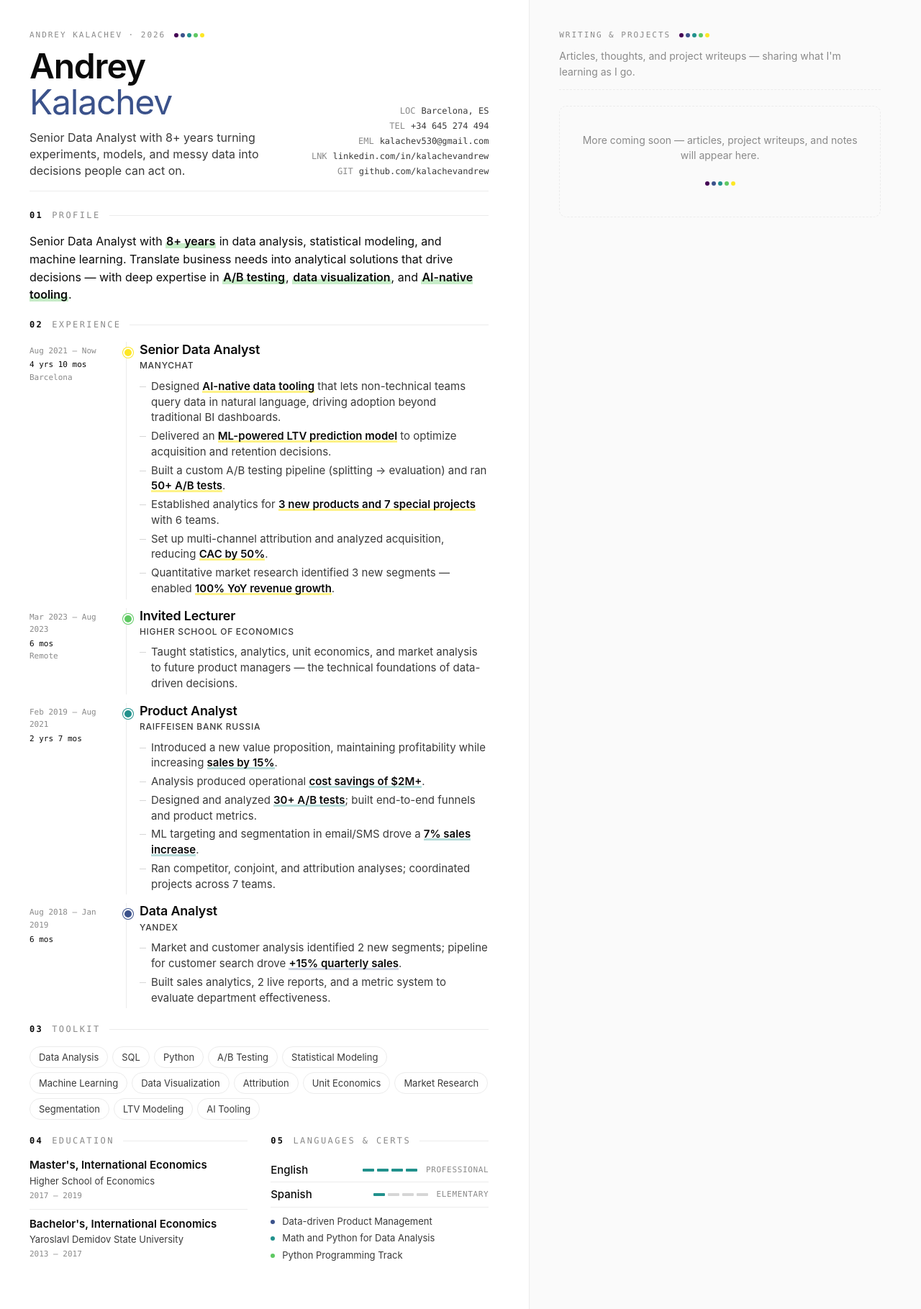
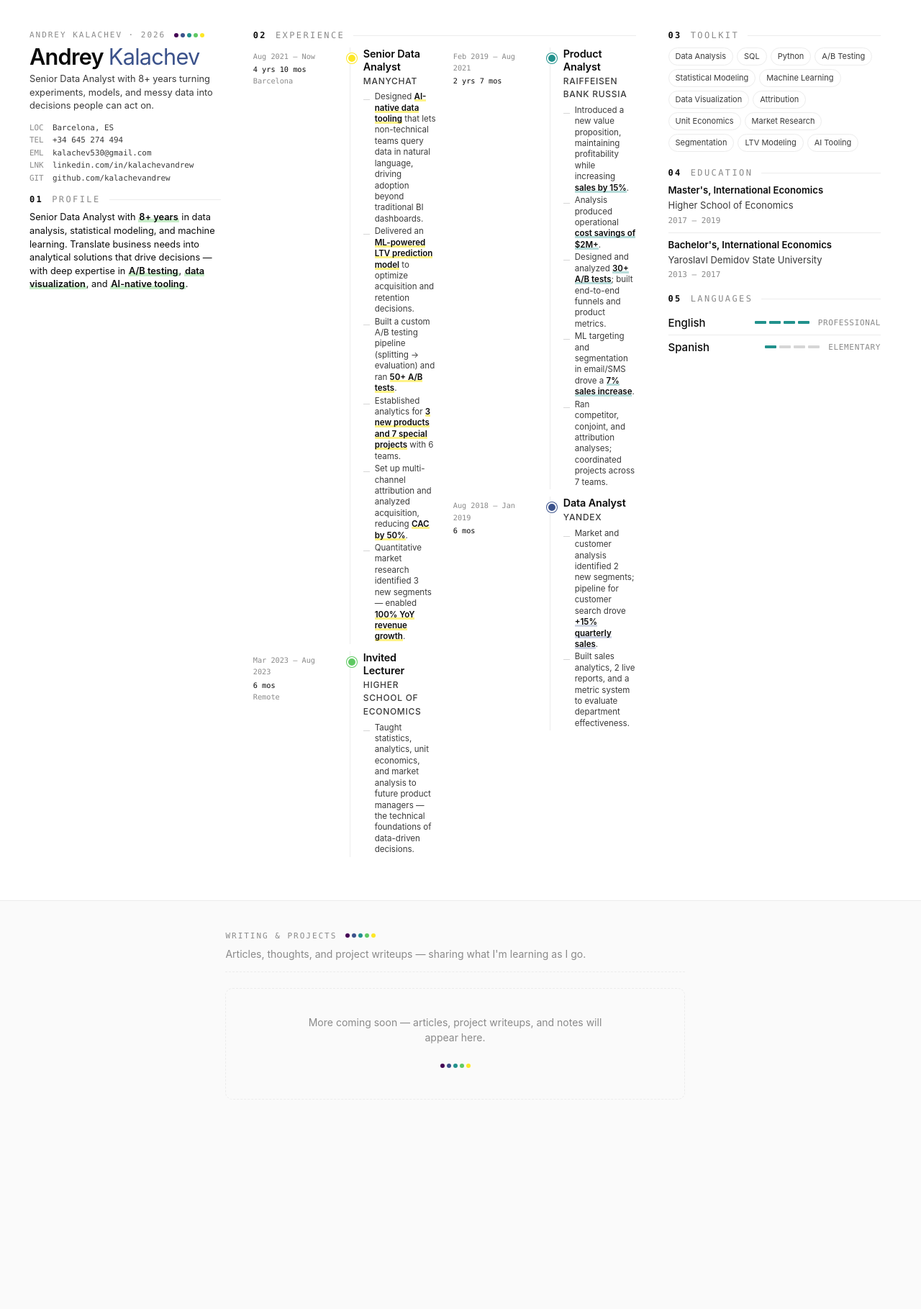
Before and after one commit to kalachevandrew/curriculum_vitae, a Jekyll site: the page built from index.html, in a window 1280 px wide. Shown: the whole page at 72% size. Built offline with Jekyll 4.4.1, drawn with Linux system fonts in a browser that asks for light colours.

Commit message:
update layout

```diff
--- a/assets/css/style.css
+++ b/assets/css/style.css
@@ -84,13 +84,13 @@ a { color: inherit; }
 
 .layout {
   display: grid;
-  grid-template-columns: minmax(0, 1.35fr) minmax(0, 1fr);
+  grid-template-rows: auto minmax(0, 1fr);   /* CV sizes to its content (never scrolls); blog fills the rest */
   height: 100dvh;
   width: 100%;
 }
 
 .cv-pane {
-  overflow-y: auto;
+  overflow: auto;
   padding: var(--pad-y) var(--pad-x);
   background: var(--bg);
   scrollbar-gutter: stable;
@@ -102,12 +102,86 @@ a { color: inherit; }
   margin-right: auto;
 }
 
+/* In the top/bottom split, the CV spans the full pane width so its columns
+   can sit side by side — lift the narrow centered cap. */
+.body-split .cv-pane > * {
+  max-width: none;
+  margin-left: 0;
+  margin-right: 0;
+}
+
 .writing-pane {
   overflow-y: auto;
   background: var(--bg-soft);
-  border-left: 1px solid var(--rule);
+  border-top: 1px solid var(--rule);
   scrollbar-gutter: stable;
 }
+
+/* ---------- CV HORIZONTAL COLUMNS (top half) ---------- */
+.cv-columns {
+  display: grid;
+  grid-template-columns: 0.9fr 1.8fr 1fr;   /* col 2 = Experience, widest (holds 2 job sub-columns) */
+  gap: clamp(20px, 3.5vw, 64px);            /* distance between columns adjusts with window width */
+  align-items: start;
+}
+
+.cv-col { min-width: 0; }
+
+.cv-col .section + .section { margin-top: 12px; }
+
+.cv-col .two-col { grid-template-columns: 1fr; gap: 16px; }
+
+/* Header lives in column 1 with Profile — stack it vertically and merge the
+   two into one block (no divider rule, contact meta left-aligned). */
+.cv-col .header {
+  grid-template-columns: 1fr;
+  gap: 12px;
+  align-items: start;
+  padding-bottom: 0;
+  margin-bottom: 16px;
+  border-bottom: none;
+}
+.cv-col .header-meta { text-align: left; }
+
+/* Experience flows its 4 jobs into 2 internal columns to halve its height.
+   .job stays a child of .experience, so .job:nth-child(n) dot/highlight
+   colors are unaffected; break-inside keeps each job intact. */
+.cv-columns .experience {
+  display: block;
+  columns: 2;
+  column-gap: 24px;
+}
+.cv-columns .experience .job {
+  break-inside: avoid;
+  margin-bottom: 10px;
+}
+
+/* Compress the CV to fit the top half without scrolling. Sizes scale down with
+   the viewport so mid-size windows still fit. Scoped to .body-split so blog
+   post pages keep their comfortable reading sizes. */
+.body-split .header { margin-bottom: 12px; }
+.body-split .header h1 { font-size: clamp(1.4rem, 2.4vw, 2.4rem); }
+.body-split .tagline { font-size: clamp(0.8rem, 0.95vw, 0.95rem); margin-top: 6px; }
+.body-split .header-meta { font-size: clamp(10px, 0.85vw, 12px); line-height: 1.6; }
+.body-split .eyebrow { margin-bottom: 6px; }
+
+.body-split .section-title { margin-bottom: 7px; }
+.body-split .summary { font-size: clamp(0.8rem, 0.9vw, 0.95rem); line-height: 1.45; }
+
+.body-split .job-meta { font-size: clamp(9.5px, 0.8vw, 11px); }
+.body-split .job-role { font-size: clamp(0.9rem, 1vw, 1.05rem); }
+.body-split .job-company { margin-bottom: 5px; }
+.body-split .job-list li {
+  font-size: clamp(0.72rem, 0.85vw, 0.9rem);
+  line-height: 1.34;
+  margin-bottom: 2px;
+}
+
+.body-split .skill-tags { gap: 5px; }
+.body-split .skill-tag { font-size: clamp(11px, 0.85vw, 13px); padding: 3px 9px; }
+
+.body-split .edu-item { margin-bottom: 8px; padding-bottom: 8px; }
+.body-split .edu-degree { font-size: clamp(0.82rem, 0.9vw, 0.95rem); }
 
 .writing-pane-inner {
   padding: var(--pad-y) var(--pad-x);
@@ -708,14 +782,22 @@ h1 .accent {
 /* ============================================================
    RESPONSIVE
    ============================================================ */
-@media (max-width: 960px) {
+@media (max-width: 760px) {
   .body-split {
     height: auto;
     overflow: visible;
   }
   .layout {
+    grid-template-rows: none;
     grid-template-columns: 1fr;
     height: auto;
+  }
+  .cv-columns {
+    grid-template-columns: 1fr;
+    min-width: 0;            /* below the stack point, columns no longer force a min width */
+  }
+  .cv-columns .experience {
+    columns: 1;
   }
   .cv-pane,
   .writing-pane {
--- a/index.html
+++ b/index.html
@@ -3,6 +3,8 @@ layout: default
 title: "Andrey Kalachev — Senior Data Analyst"
 ---
 
+<div class="cv-columns">
+  <div class="cv-col">
 <header class="header">
   <div>
     <div class="eyebrow">
@@ -20,14 +22,14 @@ title: "Andrey Kalachev — Senior Data Analyst"
     <div><span class="label">GIT</span><a href="https://github.com/kalachevandrew">github.com/kalachevandrew</a></div>
   </div>
 </header>
-
 <section class="section">
   <h2 class="section-title">Profile</h2>
   <p class="summary">
     Senior Data Analyst with <strong>8+ years</strong> in data analysis, statistical modeling, and machine learning. Translate business needs into analytical solutions that drive decisions — with deep expertise in <strong>A/B testing</strong>, <strong>data visualization</strong>, and <strong>AI-native tooling</strong>.
   </p>
 </section>
-
+  </div>
+  <div class="cv-col">
 <section class="section">
   <h2 class="section-title">Experience</h2>
   <div class="experience">
@@ -102,7 +104,8 @@ title: "Andrey Kalachev — Senior Data Analyst"
 
   </div>
 </section>
-
+  </div>
+  <div class="cv-col">
 <section class="section">
   <h2 class="section-title">Toolkit</h2>
   <div class="skill-tags">
@@ -139,7 +142,7 @@ title: "Andrey Kalachev — Senior Data Analyst"
     </div>
 
     <div>
-      <h2 class="section-title">Languages &amp; Certs</h2>
+      <h2 class="section-title">Languages</h2>
       <div class="lang-row">
         <span class="lang-name">English</span>
         <span class="lang-meter">
@@ -160,11 +163,8 @@ title: "Andrey Kalachev — Senior Data Analyst"
           <span class="label">Elementary</span>
         </span>
       </div>
-      <ul class="cert-list" style="margin-top: 10px;">
-        <li>Data-driven Product Management</li>
-        <li>Math and Python for Data Analysis</li>
-        <li>Python Programming Track</li>
-      </ul>
     </div>
   </div>
 </section>
+  </div>
+</div>
```
